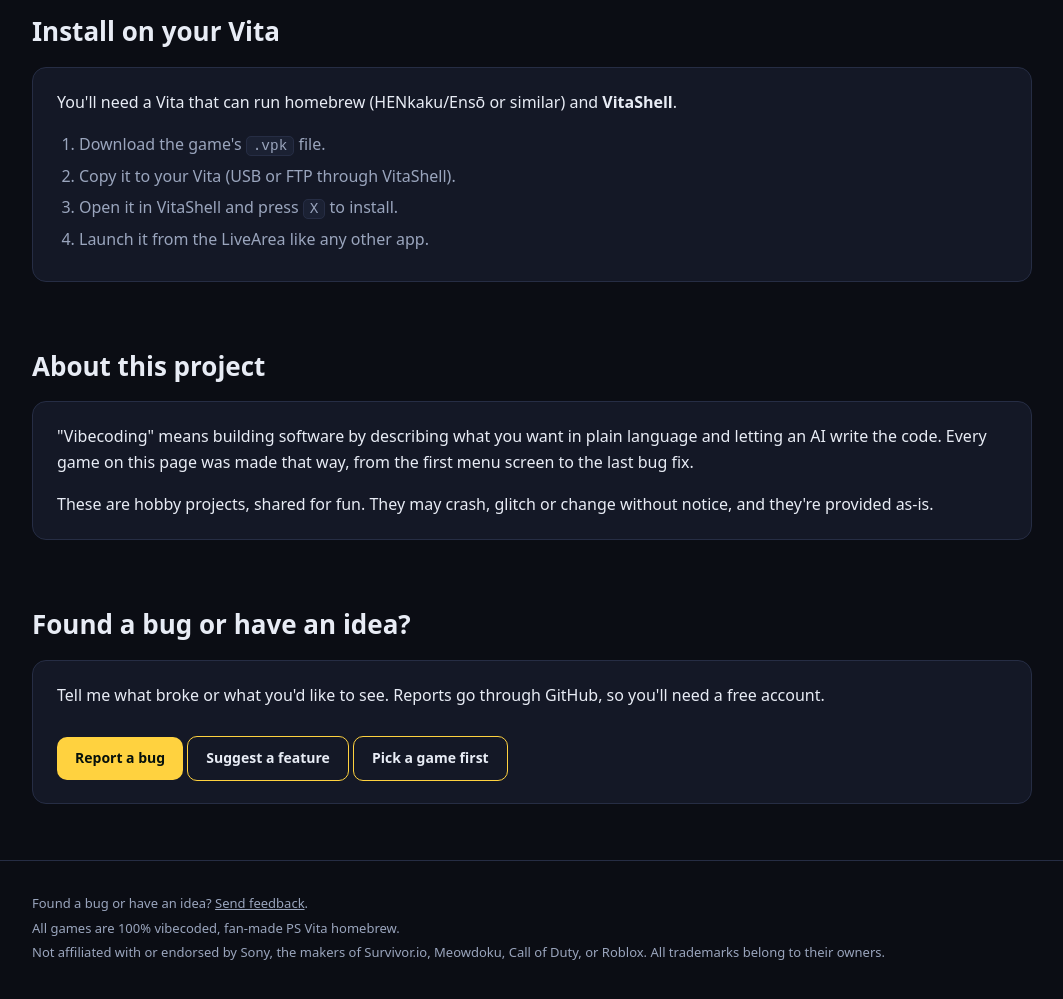
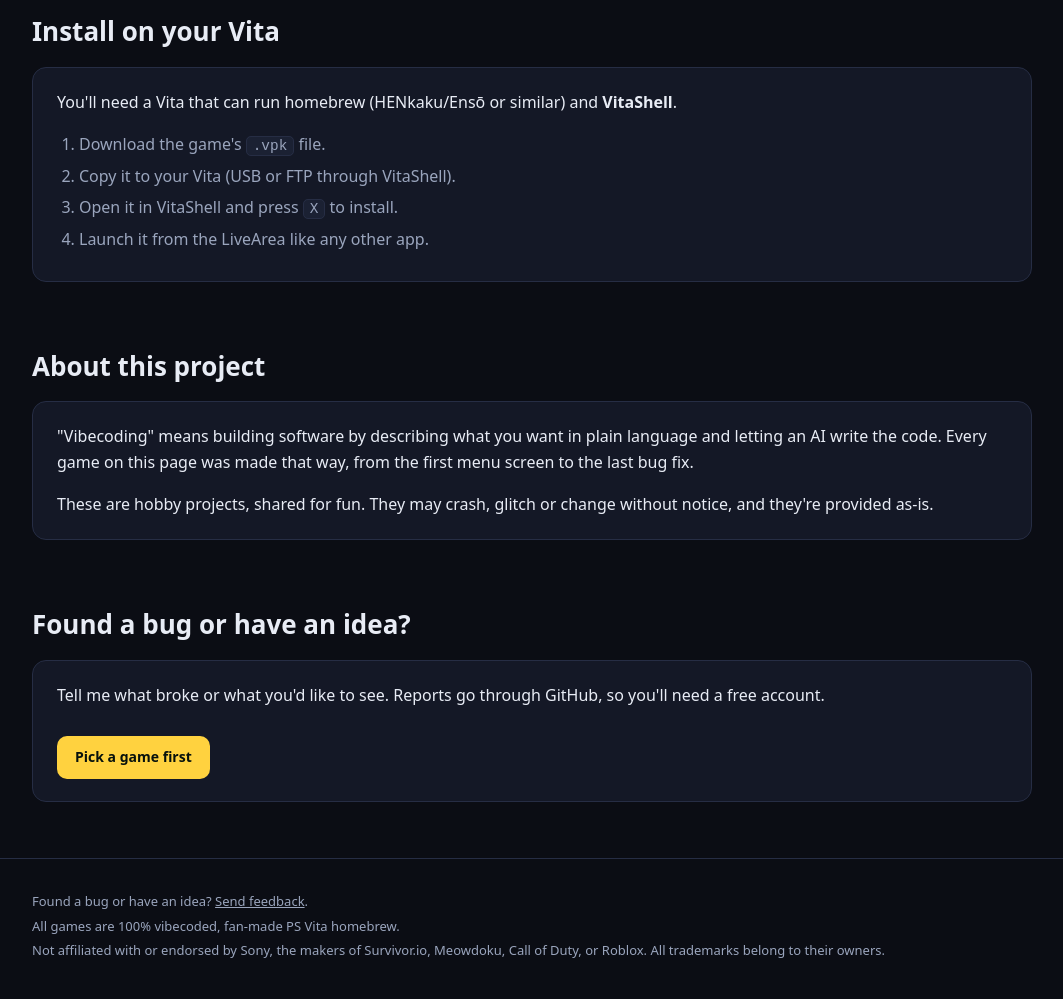
Before and after one commit to MrManHeadQuarters/Vita-Vibecoded-Games, a plain HTML site: page index.html in a window 1280 px wide. Shown: the part 1306-2305 px from the top of the page, without its empty margins (108-1171 px from the left). Drawn offline with Linux system fonts and the light colour scheme.

Commit message:
Keep only the "Pick a game first" button on the home page
Co-Authored-By: Claude Sonnet 5.5 <noreply@anthropic.com>
Claude-Session: https://claude.ai/code/session_01VuyQYSgdohyfdV4ppkV7WK

```diff
--- a/index.html
+++ b/index.html
@@ -65,9 +65,7 @@
 <section id="feedback" class="block" style="--accent:#ffd23f"><h2>Found a bug or have an idea?</h2>
 <div class="panel">
 <p style="margin-top:0">Tell me what broke or what you'd like to see. Reports go through GitHub, so you'll need a free account.</p>
-<a class="btn" href="https://github.com/MrManHeadQuarters/Vita-Vibecoded-Games/issues/new?template=bug_report.yml">Report a bug</a>
-<a class="btn alt" href="https://github.com/MrManHeadQuarters/Vita-Vibecoded-Games/issues/new?template=suggestion.yml">Suggest a feature</a>
-<a class="btn alt" href="feedback.html">Pick a game first</a>
+<a class="btn" href="feedback.html">Pick a game first</a>
 </div></section>
 </main>
 <footer><div class="wrap">
```
